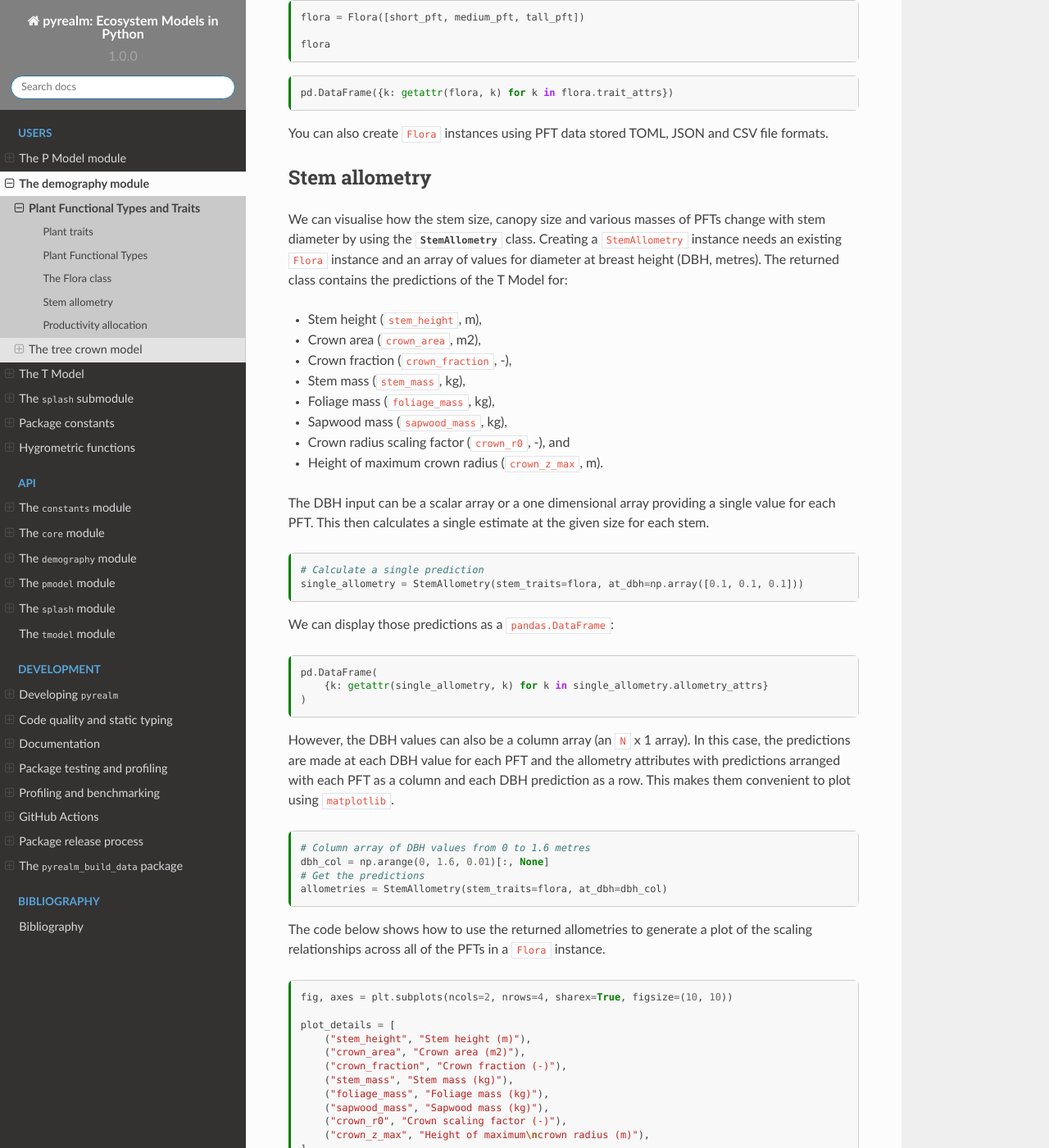
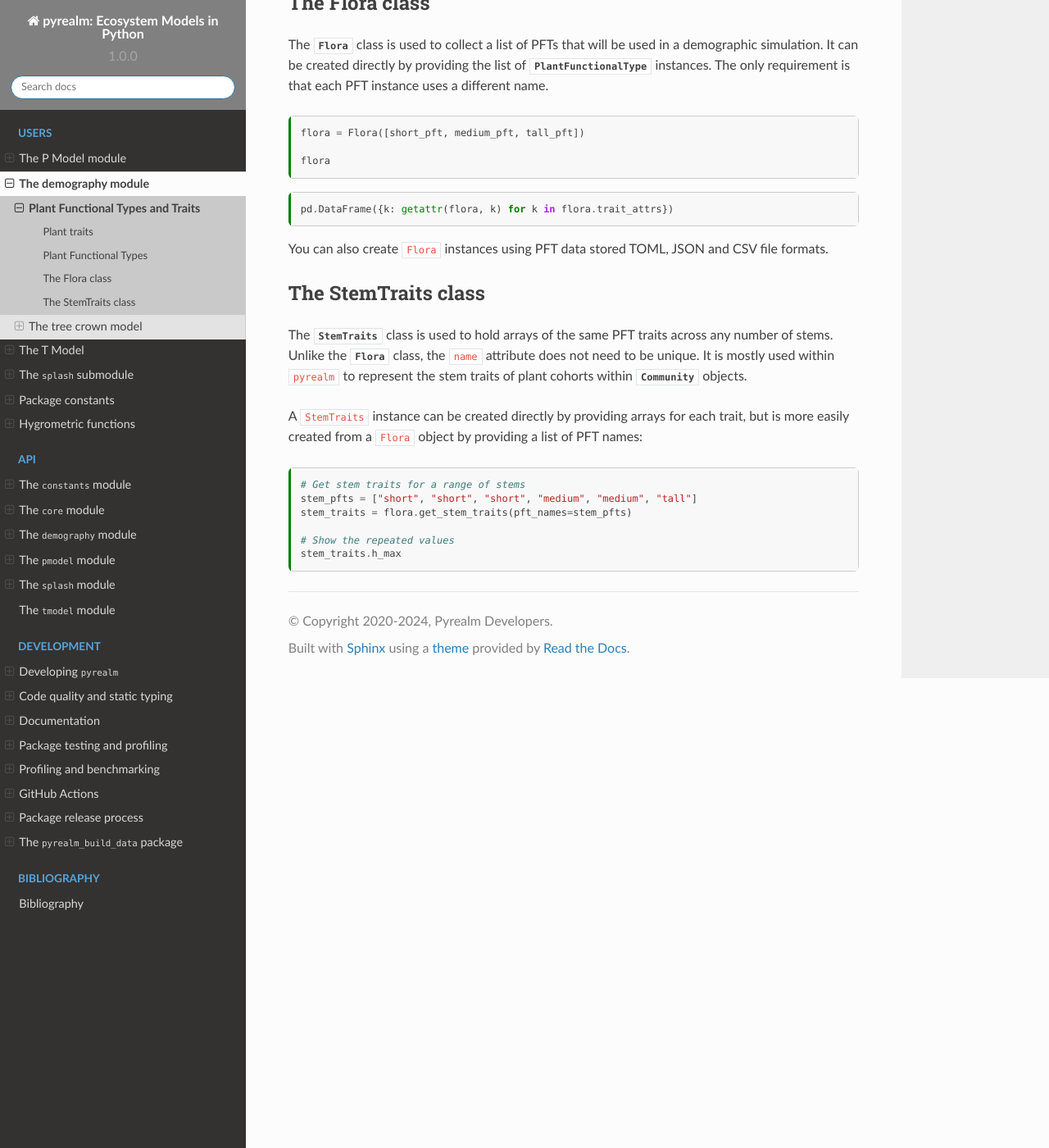
Before and after one commit to ImperialCollegeLondon/pyrealm, a Sphinx documentation site: the page built from docs/source/users/demography/flora.md, in a window 1280 px wide and 1400 px high, scrolled down 2055 px. Shown: the whole window at 82% size. Built offline with Sphinx 7.4.7 and the Read the Docs theme 2.0.0, drawn with Linux system fonts in a browser that asks for light colours; pages that are not in the unit, such as notebooks, are missing from menus; cross-references to code outside the pages are shown as plain code; the version number is read from the project's files by our own code; some of the changed text lies outside the part shown.

Commit message:
Separating flora and t model user docs

````diff
--- a/docs/source/users/demography/flora.md
+++ b/docs/source/users/demography/flora.md
@@ -28,9 +28,7 @@ from matplotlib import pyplot as plt
 import numpy as np
 import pandas as pd
 
-from pyrealm.demography.flora import PlantFunctionalType, Flora
-
-from pyrealm.demography.t_model_functions import StemAllocation, StemAllometry
+from pyrealm.demography.flora import PlantFunctionalType, Flora, StemTraits
 ```
 
 ## Plant traits
@@ -114,6 +112,16 @@ The traits values set for a PFT instance can then be shown:
 short_pft
 ```
 
+:::{admonition} Info
+
+In addition, `pyrealm` also defines the
+{class}`~pyrealm.demography.flora.PlantFunctionalTypeStrict` class. This version of the
+class requires that all trait values be provided when creating an instance, rather than
+falling back to the default values as above. This is mostly used within the `pyrealm`
+code for loading PFT data from files.
+
+:::
+
 ## The Flora class
 
 The {class}`~pyrealm.demography.flora.Flora` class is used to collect a list of PFTs
@@ -131,173 +139,25 @@ flora
 pd.DataFrame({k: getattr(flora, k) for k in flora.trait_attrs})
 ```
 
-You can also create `Flora` instances using PFT data stored TOML, JSON and CSV file formats.
+You can also create `Flora` instances using PFT data stored TOML, JSON and CSV file
+formats.
 
-## Stem allometry
+## The StemTraits class
 
-We can visualise how the stem size, canopy size and various masses of PFTs change with
-stem diameter by using the {class}`~pyrealm.demography.t_model_functions.StemAllometry`
-class. Creating a `StemAllometry` instance needs an existing `Flora` instance and an
-array of values for diameter at breast height (DBH, metres). The returned class contains
-the predictions of the T Model for:
+The {class}`~pyrealm.demography.flora.StemTraits` class is used to hold arrays of the
+same PFT traits across any number of stems. Unlike the
+{class}`~pyrealm.demography.flora.Flora` class, the `name` attribute does not need to be
+unique. It is mostly used within `pyrealm` to represent the stem traits of plant cohorts
+within {class}`~pyrealm.demography.community.Community` objects.
 
-* Stem height (`stem_height`, m),
-* Crown area (`crown_area`, m2),
-* Crown fraction (`crown_fraction`, -),
-* Stem mass (`stem_mass`, kg),
-* Foliage mass (`foliage_mass`, kg),
-* Sapwood mass (`sapwood_mass`, kg),
-* Crown radius scaling factor (`crown_r0`, -), and
-* Height of maximum crown radius (`crown_z_max`, m).
-
-The DBH input can be a scalar array or a one dimensional array providing a single value
-for each PFT. This then calculates a single estimate at the given size for each stem.
+A `StemTraits` instance can be created directly by providing arrays for each trait, but is
+more easily created from a `Flora` object by providing a list of PFT names:
 
 ```{code-cell}
-# Calculate a single prediction
-single_allometry = StemAllometry(stem_traits=flora, at_dbh=np.array([0.1, 0.1, 0.1]))
+# Get stem traits for a range of stems
+stem_pfts = ["short", "short", "short", "medium", "medium", "tall"]
+stem_traits = flora.get_stem_traits(pft_names=stem_pfts)
+
+# Show the repeated values
+stem_traits.h_max
 ```
-
-We can display those predictions as a `pandas.DataFrame`:
-
-```{code-cell}
-pd.DataFrame(
-    {k: getattr(single_allometry, k) for k in single_allometry.allometry_attrs}
-)
-```
-
-However, the DBH values can also be a column array (an `N` x 1 array). In this case, the
-predictions are made at each DBH value for each PFT and the allometry attributes with
-predictions arranged with each PFT as a column and each DBH prediction as a row. This
-makes them convenient to plot using `matplotlib`.
-
-```{code-cell}
-# Column array of DBH values from 0 to 1.6 metres
-dbh_col = np.arange(0, 1.6, 0.01)[:, None]
-# Get the predictions
-allometries = StemAllometry(stem_traits=flora, at_dbh=dbh_col)
-```
-
-The code below shows how to use the returned allometries to generate a plot of the
-scaling relationships across all of the PFTs in a `Flora` instance.
-
-```{code-cell}
-fig, axes = plt.subplots(ncols=2, nrows=4, sharex=True, figsize=(10, 10))
-
-plot_details = [
-    ("stem_height", "Stem height (m)"),
-    ("crown_area", "Crown area (m2)"),
-    ("crown_fraction", "Crown fraction (-)"),
-    ("stem_mass", "Stem mass (kg)"),
-    ("foliage_mass", "Foliage mass (kg)"),
-    ("sapwood_mass", "Sapwood mass (kg)"),
-    ("crown_r0", "Crown scaling factor (-)"),
-    ("crown_z_max", "Height of maximum\ncrown radius (m)"),
-]
-
-for ax, (var, ylab) in zip(axes.flatten(), plot_details):
-    ax.plot(dbh_col, getattr(allometries, var), label=flora.name)
-    ax.set_xlabel("Diameter at breast height (m)")
-    ax.set_ylabel(ylab)
-
-    if var == "sapwood_mass":
-        ax.legend(frameon=False)
-```
-
-## Productivity allocation
-
-The T Model also predicts how potential GPP will be allocated to respiration, turnover
-and growth for stems with a given PFT and allometry. Again, a single value can be
-provided to get a single estimate of the allocation model for each stem:
-
-```{code-cell}
-single_allocation = StemAllocation(
-    stem_traits=flora, stem_allometry=single_allometry, at_potential_gpp=np.array([55])
-)
-single_allocation
-```
-
-```{code-cell}
-pd.DataFrame(
-    {k: getattr(single_allocation, k) for k in single_allocation.allocation_attrs}
-)
-```
-
-Using a column array of potential GPP values can be used predict multiple estimates of
-allocation per stem. In the first example, the code takes the allometric predictions
-from above and calculates the GPP allocation for stems of varying size with the same
-potential GPP:
-
-```{code-cell}
-potential_gpp = np.repeat(5, dbh_col.size)[:, None]
-allocation = StemAllocation(
-    stem_traits=flora, stem_allometry=allometries, at_potential_gpp=potential_gpp
-)
-```
-
-```{code-cell}
-fig, axes = plt.subplots(ncols=2, nrows=5, sharex=True, figsize=(10, 12))
-
-plot_details = [
-    ("whole_crown_gpp", "whole_crown_gpp"),
-    ("sapwood_respiration", "sapwood_respiration"),
-    ("foliar_respiration", "foliar_respiration"),
-    ("fine_root_respiration", "fine_root_respiration"),
-    ("npp", "npp"),
-    ("turnover", "turnover"),
-    ("delta_dbh", "delta_dbh"),
-    ("delta_stem_mass", "delta_stem_mass"),
-    ("delta_foliage_mass", "delta_foliage_mass"),
-]
-
-axes = axes.flatten()
-
-for ax, (var, ylab) in zip(axes, plot_details):
-    ax.plot(dbh_col, getattr(allocation, var), label=flora.name)
-    ax.set_xlabel("Diameter at breast height (m)")
-    ax.set_ylabel(ylab)
-
-    if var == "whole_crown_gpp":
-        ax.legend(frameon=False)
-
-# Delete unused panel in 5 x 2 grid
-fig.delaxes(axes[-1])
-```
-
-An alternative calculation is to make allocation predictions for varying potential GPP
-for constant allometries:
-
-```{code-cell}
-# Column array of DBH values from 0 to 1.6 metres
-dbh_constant = np.repeat(0.2, 50)[:, None]
-# Get the allometric predictions
-constant_allometries = StemAllometry(stem_traits=flora, at_dbh=dbh_constant)
-
-potential_gpp_varying = np.linspace(1, 10, num=50)[:, None]
-allocation_2 = StemAllocation(
-    stem_traits=flora,
-    stem_allometry=constant_allometries,
-    at_potential_gpp=potential_gpp_varying,
-)
-```
-
-```{code-cell}
-fig, axes = plt.subplots(ncols=2, nrows=5, sharex=True, figsize=(10, 12))
-
-axes = axes.flatten()
-
-for ax, (var, ylab) in zip(axes, plot_details):
-    ax.plot(potential_gpp_varying, getattr(allocation_2, var), label=flora.name)
-    ax.set_xlabel("Potential GPP")
-    ax.set_ylabel(ylab)
-
-    if var == "whole_crown_gpp":
-        ax.legend(frameon=False)
-
-# Delete unused panel in 5 x 2 grid
-fig.delaxes(axes[-1])
-```
-
-```{code-cell}
-
-```
````
Also changed, not shown: docs/source/users/demography/t_model.md (added, +211 -0 lines).
